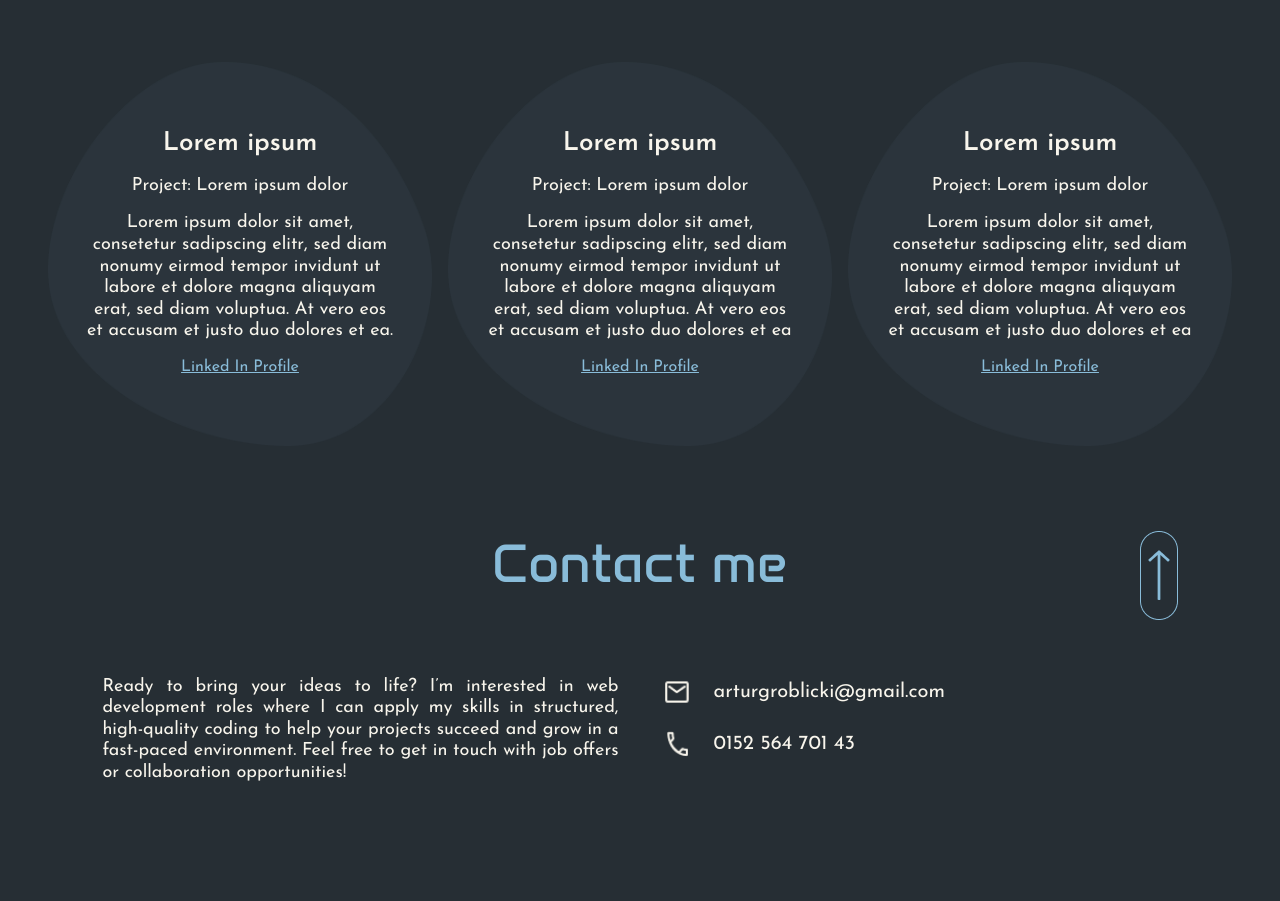
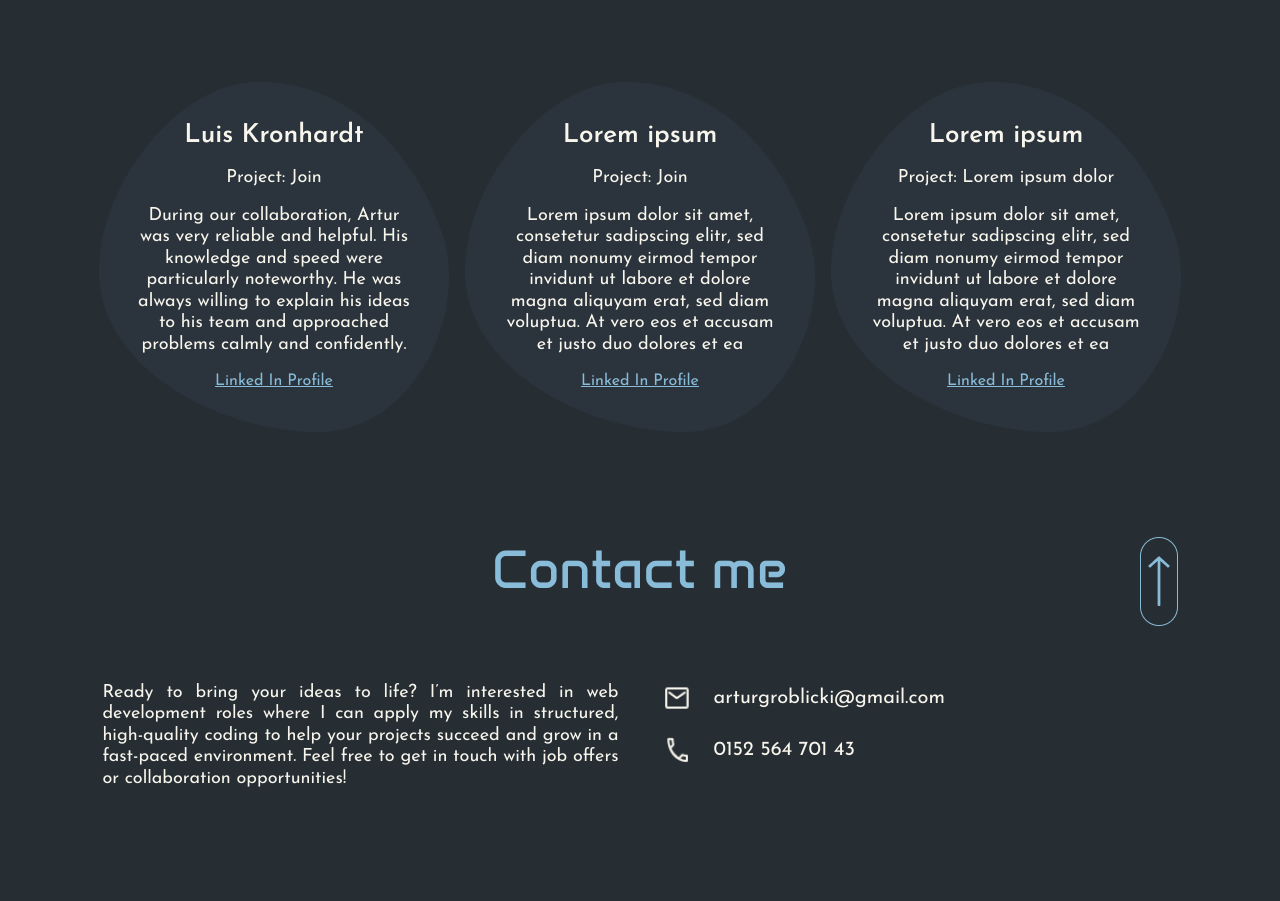
Before and after one commit to ArturGr/my-site, an Angular app: page / in a window 1280 px wide. Shown: the part 3020-3921 px from the top of the page. Built offline with nearby package versions, Linux system fonts and the light colour scheme.

Commit message:
Better styling for responsive version.

```diff
--- a/src/app/components/my-project-section/my-project-section.scss
+++ b/src/app/components/my-project-section/my-project-section.scss
@@ -294,6 +294,7 @@
             text-align: left;
             padding-left: 32px;
             margin-bottom: 0px;
+            padding-right: 10px;
           }
         }
         &__title{
--- a/src/app/components/my-references/my-references.html
+++ b/src/app/components/my-references/my-references.html
@@ -7,7 +7,13 @@
             <div class="references__inhalt">
               <p class="references__inhalt__name">{{item.properties.personName}}</p>
               <p class="references__inhalt__project">Project: {{item.properties.projectName}}</p>
-              <span class="references__inhalt__description">{{item.properties.description}}</span>
+              <span class="references__inhalt__description">
+                @if(menuService.actualLanguage()==="DE"){
+                  {{item.properties.descriptionDE}}
+                } @else {
+                  {{item.properties.description}}
+                }
+              </span>
               <a href={{item.properties.linkedProfile}} target="_blank">Linked In Profile</a>
             </div>
           }
--- a/src/app/components/my-references/my-references.scss
+++ b/src/app/components/my-references/my-references.scss
@@ -28,7 +28,7 @@
     align-content: center;
     justify-content: center;
     align-items: center;
-    height: calc(clamp(290px, 30vw, 400px) + 10px);
+    height: 400px;
     width: calc(100% + 2 * clamp(1.25rem, 8vw, 6.81rem));
     gap: 16px;
   }
@@ -39,7 +39,7 @@
     align-items: center;
     justify-content: center;
     flex-wrap: nowrap;
-    height: clamp(290px, 30vw, 400px);
+    height: 350px;
     aspect-ratio: 1;
     gap: 16px;
     background-image: url("../../../../public/assets/img/projects/references/REF-Default.png");
@@ -88,7 +88,7 @@
       font-family: 'Josefin Sans';
       font-style: normal;
       font-weight: 400;
-      font-size: 18px;
+      font-size: clamp(16px, 2vw, 18px);
       line-height: 1.2;
       text-align: center;
       color: styles.$secondary-color;
--- a/src/app/components/my-references/my-references.ts
+++ b/src/app/components/my-references/my-references.ts
@@ -7,6 +7,7 @@ type References= {
         personName: string;
         projectName: string;
         description: string;
+        descriptionDE: string;
         linkedProfile: string;
     };
 }[];
@@ -23,9 +24,10 @@ export class MyReferences {
     {
       id:1,
       properties:{
-        personName:"Lorem ipsum",
-        projectName:"Lorem ipsum dolor",
-        description:"Lorem ipsum dolor sit amet, consetetur sadipscing elitr, sed diam nonumy eirmod tempor invidunt ut labore et dolore magna aliquyam erat, sed diam voluptua. At vero eos et accusam et justo duo dolores et ea.",
+        personName:"Luis Kronhardt",
+        projectName:"Join",
+        description:"During our collaboration, Artur was very reliable and helpful. His knowledge and speed were particularly noteworthy. He was always willing to explain his ideas to his team and approached problems calmly and confidently.",
+        descriptionDE:"Während unserer Zusammenarbeit hat Artur sehr zuverlässig und hilfsbereit mitgearbeitet. Besonders stach sein Wissen und seine Schnelligkeit heraus. Er war stets bereit seinem Team seine Ideen zu erläutern und ging Probleme ruhig und gelassen an.",
         linkedProfile:"https://www.linkedin.com/",
       }
     },
@@ -33,8 +35,9 @@ export class MyReferences {
       id:2,
       properties:{
         personName:"Lorem ipsum",
-        projectName:"Lorem ipsum dolor",
+        projectName:"Join",
         description:"Lorem ipsum dolor sit amet, consetetur sadipscing elitr, sed diam nonumy eirmod tempor invidunt ut labore et dolore magna aliquyam erat, sed diam voluptua. At vero eos et accusam et justo duo dolores et ea",
+        descriptionDE:"",
         linkedProfile:"https://www.linkedin.com/",
       }
     },
@@ -44,6 +47,7 @@ export class MyReferences {
         personName:"Lorem ipsum",
         projectName:"Lorem ipsum dolor",
         description:"Lorem ipsum dolor sit amet, consetetur sadipscing elitr, sed diam nonumy eirmod tempor invidunt ut labore et dolore magna aliquyam erat, sed diam voluptua. At vero eos et accusam et justo duo dolores et ea",
+        descriptionDE:"",
         linkedProfile:"https://www.linkedin.com/",
       }
     },
--- a/src/app/components/my-skills-section/my-skills-section.scss
+++ b/src/app/components/my-skills-section/my-skills-section.scss
@@ -73,7 +73,7 @@
       }
       span {
         font-family: 'Josefin Sans';
-        font-size: 18px;
+        font-size: clamp(16px, 1.5vw, 18px);
         line-height: 1.2;
         text-align: center;
         color: styles.$secondary-color;
```
